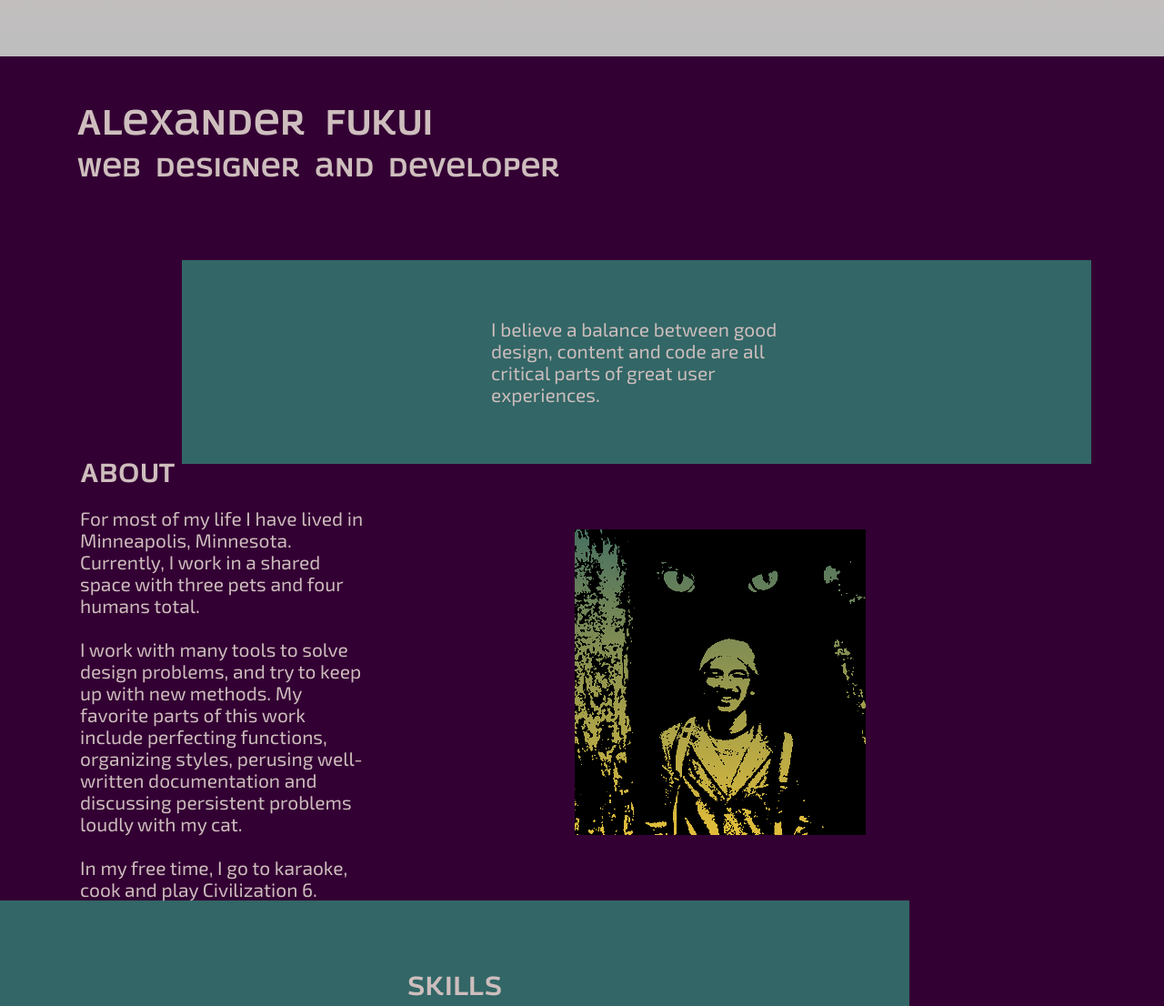
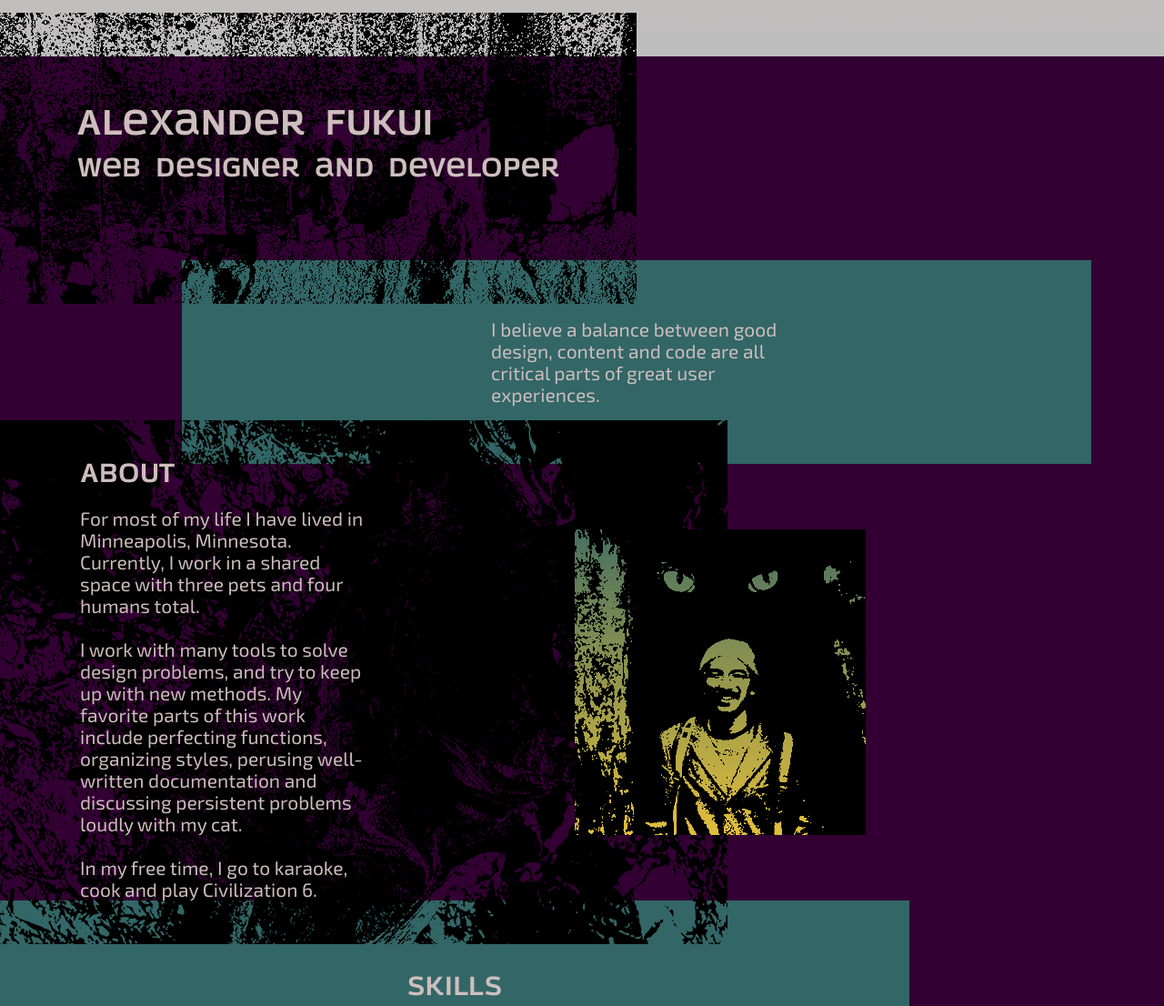
Before and after one commit to thinkful-ei-gecko/alexander-portfolio-starter, a website: page index.html in a window 1280 px wide. Shown: the part 194-1300 px from the top of the page at 91% size. Drawn offline with Linux system fonts and the light colour scheme; the site is published under a folder, as on GitHub Pages, so addresses that start at the root find nothing; files whose address does not match are found by name.

Commit message:
scss fix

```diff
--- a/styles/css/index.css
+++ b/styles/css/index.css
@@ -444,7 +444,7 @@ nav {
 
 header {
   margin-top: default;
-  background-image: url("/assets/images/brickwall.png");
+  background-image: url("assets/images/brickwall.png");
   background-size: default;
   background-repeat: no-repeat;
   background-position: top;
@@ -661,8 +661,7 @@ p.p--break {
   margin-bottom: 1.5rem; }
 
 #section-about {
-  background-image: url(/assets/images/woods.png);
-  background-bottom: 0;
+  background-image: url("assets/images/woods.png");
   background-attachment: fixed;
   background-repeat: no-repeat; }
 
```
